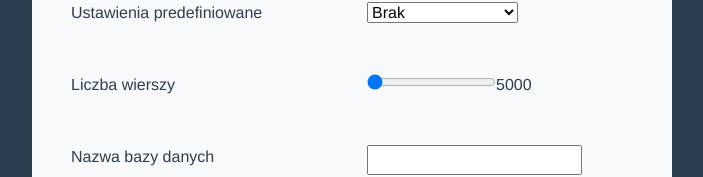
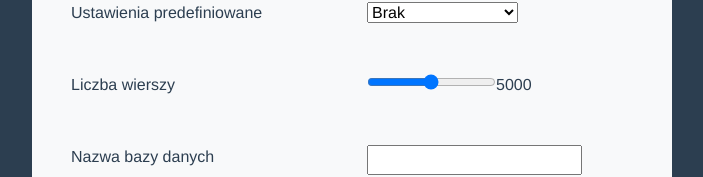
Before and after one commit to AnonymousX86/database-generator, a Vue app: page / in a window 1280 px wide. Shown: the part 168-345 px from the top of the page, without its empty margins (288-991 px from the left). Built offline with nearby package versions, Linux system fonts and the light colour scheme.

Commit message:
Fix range input

```diff
--- a/src/components/MainForm.vue
+++ b/src/components/MainForm.vue
@@ -59,7 +59,7 @@
               id="db_rows"
               v-model.number="options.db_rows"
               :min="limits.db_rows.min"
-              :max="limits.db_rows.min"
+              :max="limits.db_rows.max"
               step="100"
               required
             />
```
